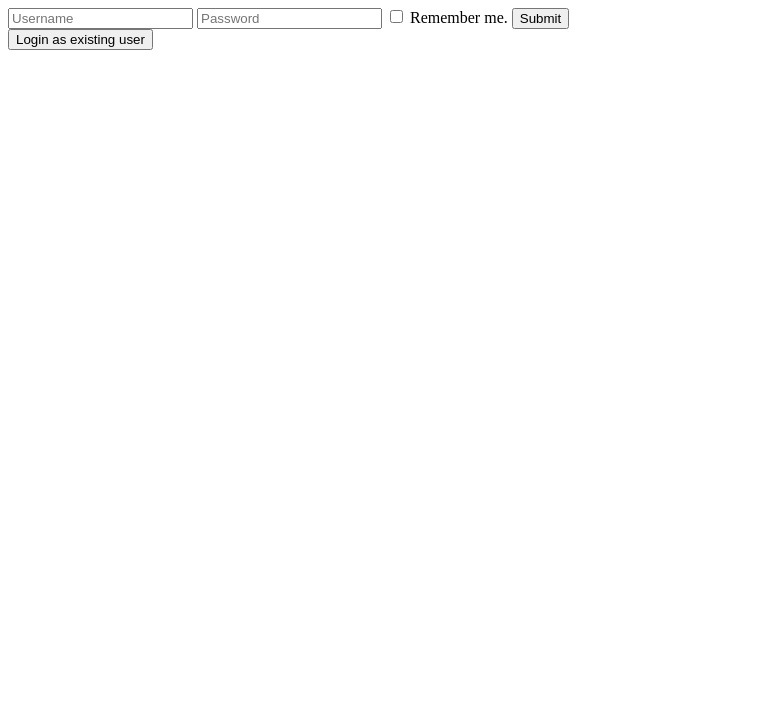
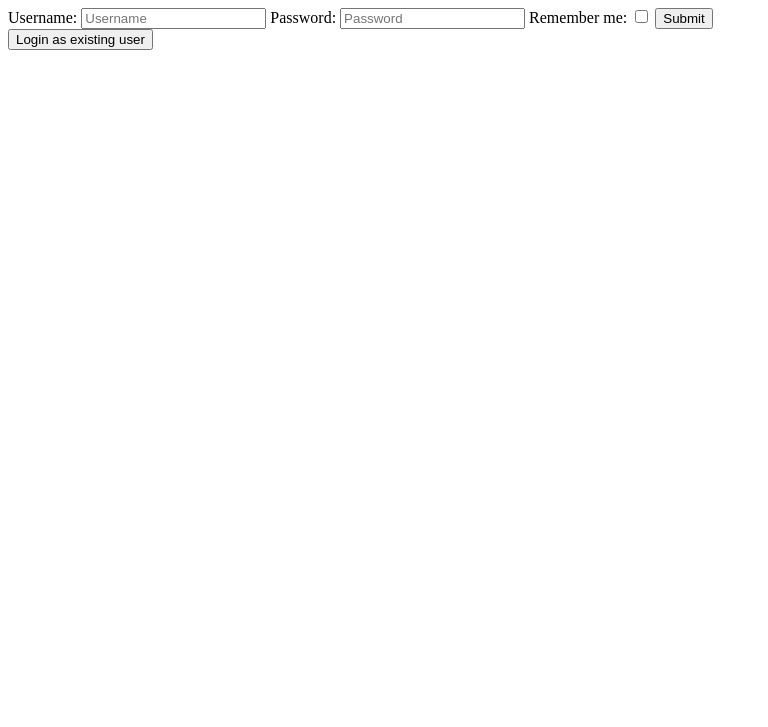
Before and after one commit to acciojob/remember-me-login-form-amritmohan, a website: page main.html in a window 1280 px wide. Shown: the part 73-800 px from the top of the page, without its empty margins (0-768 px from the left). Drawn offline with Linux system fonts and the light colour scheme.

Commit message:
created a submission

```diff
--- a/main.html
+++ b/main.html
@@ -13,10 +13,16 @@
 
 	<h1>Login Form</h1>
     <form id="login-form">
+        <label for="username">Username:</label>
         <input type="text" id="username" placeholder="Username" required>
+
+        <label for="password">Password:</label>
         <input type="password" id="password" placeholder="Password" required>
-        <label><input type="checkbox" id="checkbox"> Remember me.</label>
-        <button type="submit" id="submit">Submit</button>
+
+        <label for="checkbox">Remember me:</label>
+        <input type="checkbox" id="checkbox">
+
+        <input type="submit" id="submit" value="Submit">
     </form>
     <button id="existing">Login as existing user</button>
 
--- a/script.js
+++ b/script.js
@@ -1,5 +1,4 @@
 //your JS code here. If required.
-
 document.addEventListener("DOMContentLoaded", () => {
             const usernameInput = document.getElementById("username");
             const passwordInput = document.getElementById("password");
```
